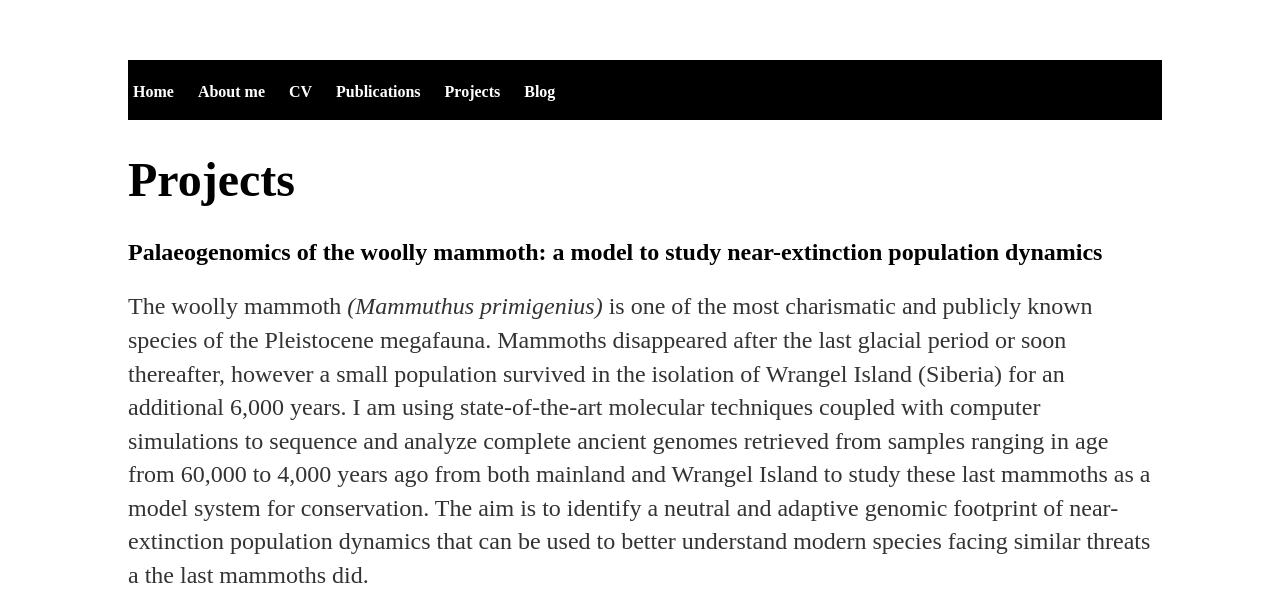
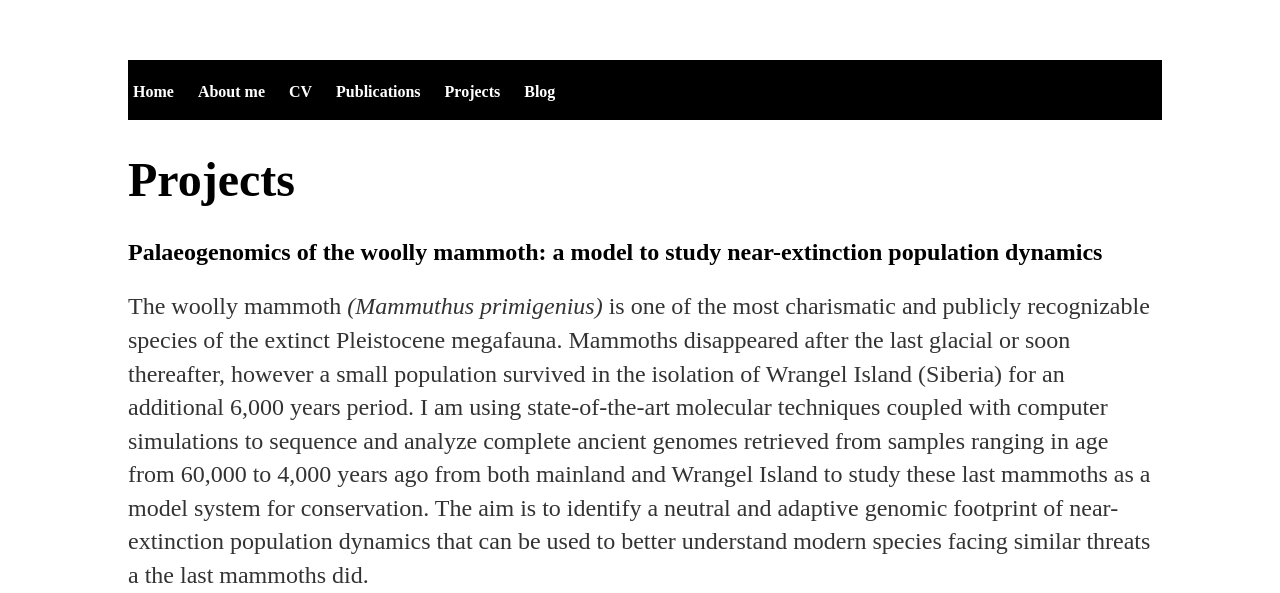
Before and after one commit to DiezMolino/diezmolino.github.io, a Jekyll site: the page projects/index.html, which Jekyll copies as it is, in a window 1280 px wide and 900 px high, cut to the strip 0-593 px from the top of the window. Built offline with Jekyll 4.4.1, drawn with Linux system fonts in a browser that asks for light colours.

Commit message:
Update index.html

```diff
--- a/projects/index.html
+++ b/projects/index.html
@@ -34,7 +34,7 @@
 
 <h2>Palaeogenomics of the woolly mammoth: a model to study near-extinction population dynamics</h2>
 
-<p>The woolly mammoth <i>(Mammuthus primigenius)</i> is one of the most charismatic and publicly known species of the Pleistocene megafauna. Mammoths disappeared after the last glacial period or soon thereafter, however a small population survived in the isolation of Wrangel Island (Siberia) for an additional 6,000 years. I am using state-of-the-art molecular techniques coupled with computer simulations to sequence and analyze complete ancient genomes retrieved from samples ranging in age from 60,000 to 4,000 years ago from both mainland and Wrangel Island to study these last mammoths as a model system for conservation. The aim is to identify a neutral and adaptive genomic footprint of near-extinction population dynamics that can be used to better understand modern species facing similar threats a the last mammoths did.</p>
+<p>The woolly mammoth <i>(Mammuthus primigenius)</i> is one of the most charismatic and publicly recognizable species of the extinct Pleistocene megafauna. Mammoths disappeared after the last glacial or soon thereafter, however a small population survived in the isolation of Wrangel Island (Siberia) for an additional 6,000 years period. I am using state-of-the-art molecular techniques coupled with computer simulations to sequence and analyze complete ancient genomes retrieved from samples ranging in age from 60,000 to 4,000 years ago from both mainland and Wrangel Island to study these last mammoths as a model system for conservation. The aim is to identify a neutral and adaptive genomic footprint of near-extinction population dynamics that can be used to better understand modern species facing similar threats a the last mammoths did.</p>
 
 <figure>
     <img src='https://cloud.githubusercontent.com/assets/13287919/16173156/a3aa6a00-3598-11e6-9ead-03791915e2aa.jpg'  HEIGHT=274/>
```
